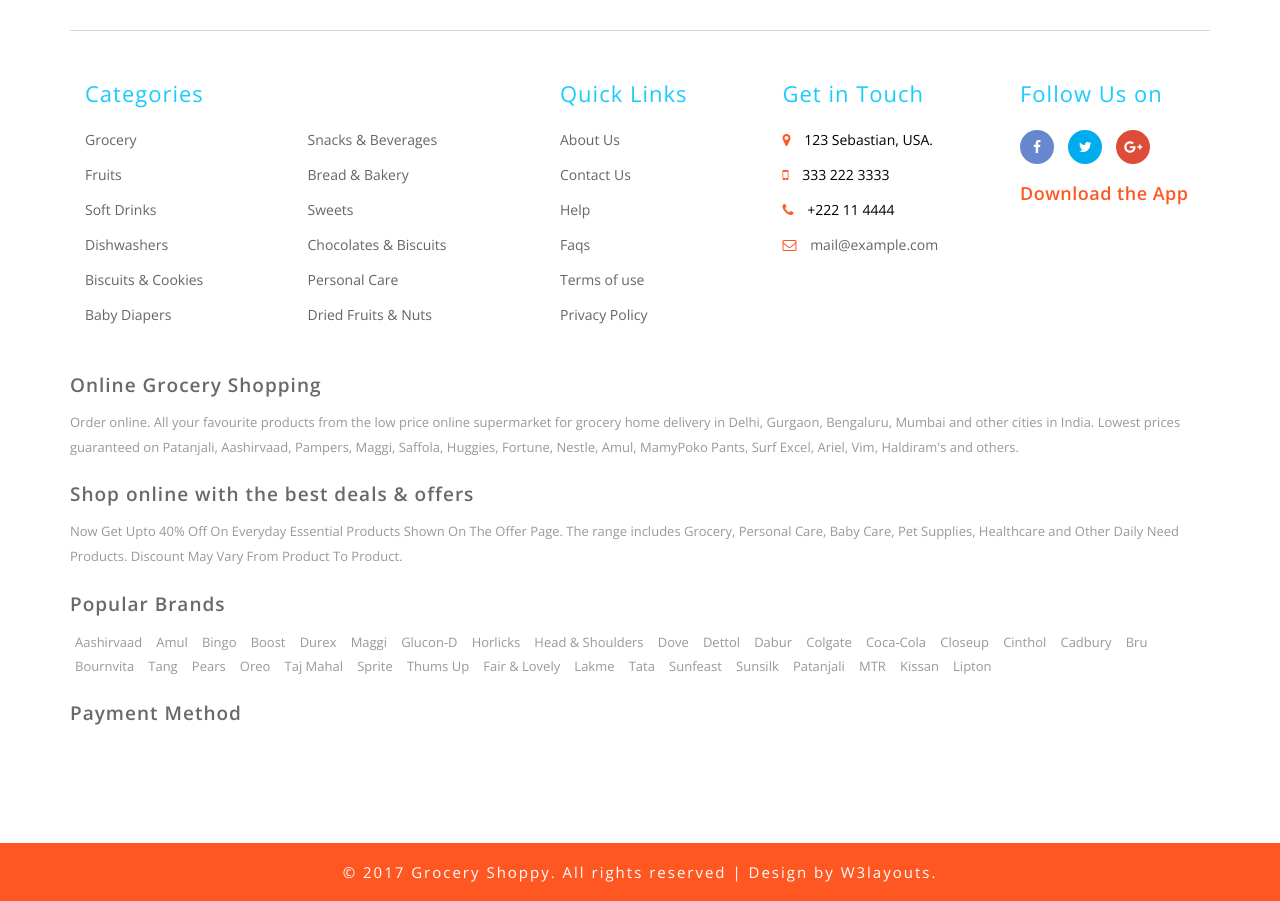
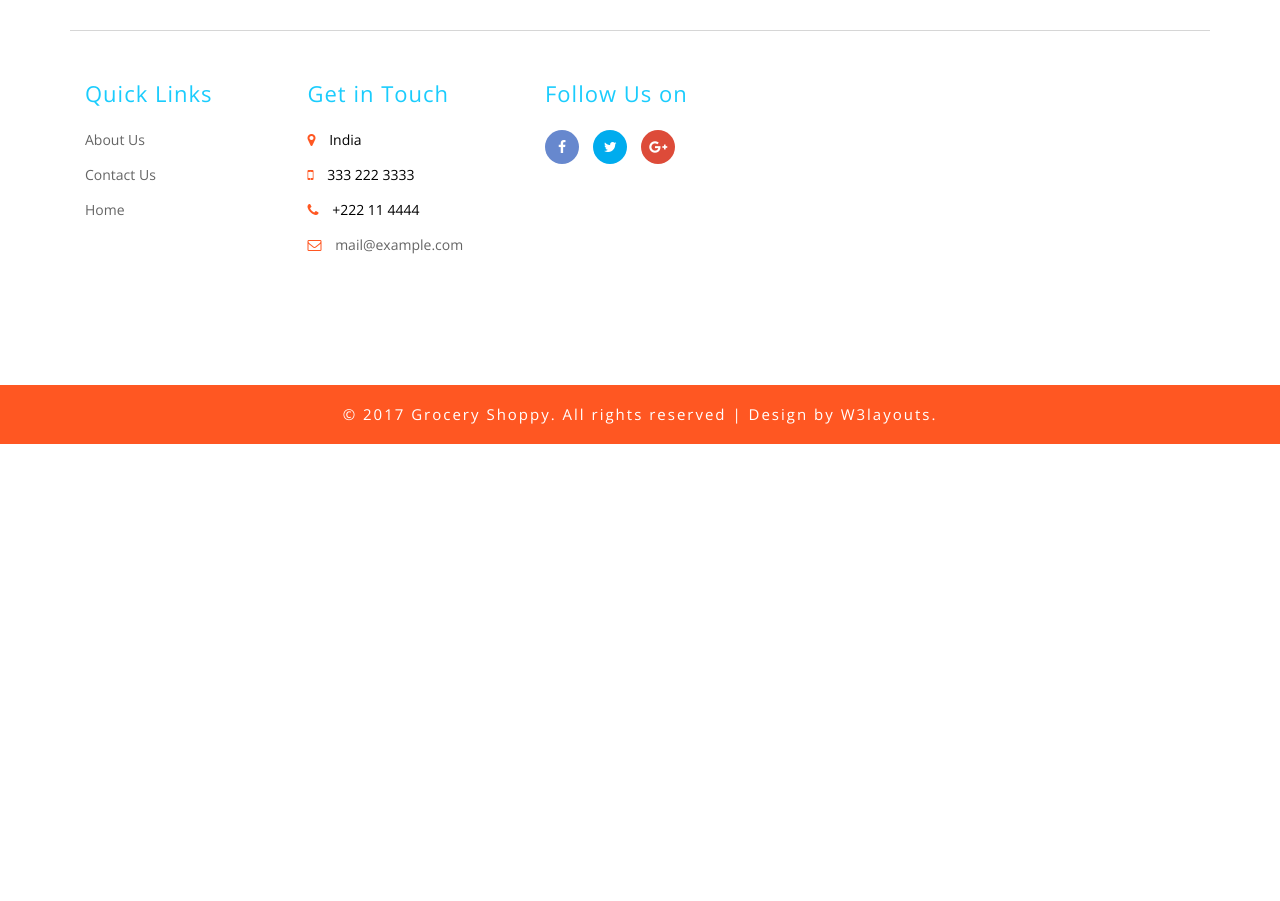
Before and after one commit to Gourav199/banbooti, a plain HTML site: page web/contact.html in a window 1280 px wide. Shown: the part 2958-3859 px from the top of the page. After the commit the page ends 3402 px from the top, so only its background shows below. Drawn offline with nearby package versions, Linux system fonts and the light colour scheme.

Commit message:
minor changes

```diff
--- a/web/contact.html
+++ b/web/contact.html
@@ -301,54 +301,7 @@
 			<!-- footer third section -->
 			<div class="footer-info w3-agileits-info">
 				<!-- footer categories -->
-				<div class="col-sm-5 address-right">
-					<div class="col-xs-6 footer-grids">
-						<h3>Categories</h3>
-						<ul>
-							<li>
-								<a href="product.html">Grocery</a>
-							</li>
-							<li>
-								<a href="product.html">Fruits</a>
-							</li>
-							<li>
-								<a href="product.html">Soft Drinks</a>
-							</li>
-							<li>
-								<a href="product2.html">Dishwashers</a>
-							</li>
-							<li>
-								<a href="product.html">Biscuits & Cookies</a>
-							</li>
-							<li>
-								<a href="product2.html">Baby Diapers</a>
-							</li>
-						</ul>
-					</div>
-					<div class="col-xs-6 footer-grids agile-secomk">
-						<ul>
-							<li>
-								<a href="product.html">Snacks & Beverages</a>
-							</li>
-							<li>
-								<a href="product.html">Bread & Bakery</a>
-							</li>
-							<li>
-								<a href="product.html">Sweets</a>
-							</li>
-							<li>
-								<a href="product.html">Chocolates & Biscuits</a>
-							</li>
-							<li>
-								<a href="product2.html">Personal Care</a>
-							</li>
-							<li>
-								<a href="product.html">Dried Fruits & Nuts</a>
-							</li>
-						</ul>
-					</div>
-					<div class="clearfix"></div>
-				</div>
+
 				<!-- //footer categories -->
 				<!-- quick links -->
 				<div class="col-sm-5 address-right">
@@ -361,17 +314,9 @@
 							<li>
 								<a href="contact.html">Contact Us</a>
 							</li>
+
 							<li>
-								<a href="help.html">Help</a>
-							</li>
-							<li>
-								<a href="faqs.html">Faqs</a>
-							</li>
-							<li>
-								<a href="terms.html">Terms of use</a>
-							</li>
-							<li>
-								<a href="privacy.html">Privacy Policy</a>
+								<a href="index.html">Home</a>
 							</li>
 						</ul>
 					</div>
@@ -379,7 +324,7 @@
 						<h3>Get in Touch</h3>
 						<ul>
 							<li>
-								<i class="fa fa-map-marker"></i> 123 Sebastian, USA.</li>
+								<i class="fa fa-map-marker"></i> India</li>
 							<li>
 								<i class="fa fa-mobile"></i> 333 222 3333 </li>
 							<li>
@@ -414,178 +359,14 @@
 							</li>
 						</ul>
 					</div>
-					<div class="agileits_app-devices">
-						<h5>Download the App</h5>
-						<a href="#">
-							<img src="images/1.png" alt="">
-						</a>
-						<a href="#">
-							<img src="images/2.png" alt="">
-						</a>
-						<div class="clearfix"> </div>
-					</div>
+
 				</div>
 				<!-- //social icons -->
 				<div class="clearfix"></div>
 			</div>
 			<!-- //footer third section -->
 			<!-- footer fourth section (text) -->
-			<div class="agile-sometext">
-				<div class="sub-some">
-					<h5>Online Grocery Shopping</h5>
-					<p>Order online. All your favourite products from the low price online supermarket for grocery home delivery in Delhi,
-						Gurgaon, Bengaluru, Mumbai and other cities in India. Lowest prices guaranteed on Patanjali, Aashirvaad, Pampers, Maggi,
-						Saffola, Huggies, Fortune, Nestle, Amul, MamyPoko Pants, Surf Excel, Ariel, Vim, Haldiram's and others.</p>
-				</div>
-				<div class="sub-some">
-					<h5>Shop online with the best deals & offers</h5>
-					<p>Now Get Upto 40% Off On Everyday Essential Products Shown On The Offer Page. The range includes Grocery, Personal Care,
-						Baby Care, Pet Supplies, Healthcare and Other Daily Need Products. Discount May Vary From Product To Product.</p>
-				</div>
-				<!-- brands -->
-				<div class="sub-some">
-					<h5>Popular Brands</h5>
-					<ul>
-						<li>
-							<a href="product.html">Aashirvaad</a>
-						</li>
-						<li>
-							<a href="product.html">Amul</a>
-						</li>
-						<li>
-							<a href="product.html">Bingo</a>
-						</li>
-						<li>
-							<a href="product.html">Boost</a>
-						</li>
-						<li>
-							<a href="product.html">Durex</a>
-						</li>
-						<li>
-							<a href="product.html"> Maggi</a>
-						</li>
-						<li>
-							<a href="product.html">Glucon-D</a>
-						</li>
-						<li>
-							<a href="product.html">Horlicks</a>
-						</li>
-						<li>
-							<a href="product2.html">Head & Shoulders</a>
-						</li>
-						<li>
-							<a href="product2.html">Dove</a>
-						</li>
-						<li>
-							<a href="product2.html">Dettol</a>
-						</li>
-						<li>
-							<a href="product2.html">Dabur</a>
-						</li>
-						<li>
-							<a href="product2.html">Colgate</a>
-						</li>
-						<li>
-							<a href="product.html">Coca-Cola</a>
-						</li>
-						<li>
-							<a href="product2.html">Closeup</a>
-						</li>
-						<li>
-							<a href="product2.html"> Cinthol</a>
-						</li>
-						<li>
-							<a href="product.html">Cadbury</a>
-						</li>
-						<li>
-							<a href="product.html">Bru</a>
-						</li>
-						<li>
-							<a href="product.html">Bournvita</a>
-						</li>
-						<li>
-							<a href="product.html">Tang</a>
-						</li>
-						<li>
-							<a href="product.html">Pears</a>
-						</li>
-						<li>
-							<a href="product.html">Oreo</a>
-						</li>
-						<li>
-							<a href="product.html"> Taj Mahal</a>
-						</li>
-						<li>
-							<a href="product.html">Sprite</a>
-						</li>
-						<li>
-							<a href="product.html">Thums Up</a>
-						</li>
-						<li>
-							<a href="product2.html">Fair & Lovely</a>
-						</li>
-						<li>
-							<a href="product2.html">Lakme</a>
-						</li>
-						<li>
-							<a href="product.html">Tata</a>
-						</li>
-						<li>
-							<a href="product2.html">Sunfeast</a>
-						</li>
-						<li>
-							<a href="product2.html">Sunsilk</a>
-						</li>
-						<li>
-							<a href="product.html">Patanjali</a>
-						</li>
-						<li>
-							<a href="product.html">MTR</a>
-						</li>
-						<li>
-							<a href="product.html">Kissan</a>
-						</li>
-						<li>
-							<a href="product2.html"> Lipton</a>
-						</li>
-					</ul>
-				</div>
-				<!-- //brands -->
-				<!-- payment -->
-				<div class="sub-some child-momu">
-					<h5>Payment Method</h5>
-					<ul>
-						<li>
-							<img src="images/pay2.png" alt="">
-						</li>
-						<li>
-							<img src="images/pay5.png" alt="">
-						</li>
-						<li>
-							<img src="images/pay1.png" alt="">
-						</li>
-						<li>
-							<img src="images/pay4.png" alt="">
-						</li>
-						<li>
-							<img src="images/pay6.png" alt="">
-						</li>
-						<li>
-							<img src="images/pay3.png" alt="">
-						</li>
-						<li>
-							<img src="images/pay7.png" alt="">
-						</li>
-						<li>
-							<img src="images/pay8.png" alt="">
-						</li>
-						<li>
-							<img src="images/pay9.png" alt="">
-						</li>
-					</ul>
-				</div>
-				<!-- //payment -->
-			</div>
+
 			<!-- //footer fourth section (text) -->
 		</div>
 	</footer>
```
Also changed, not shown: web/index.html (+6 -7 lines).
